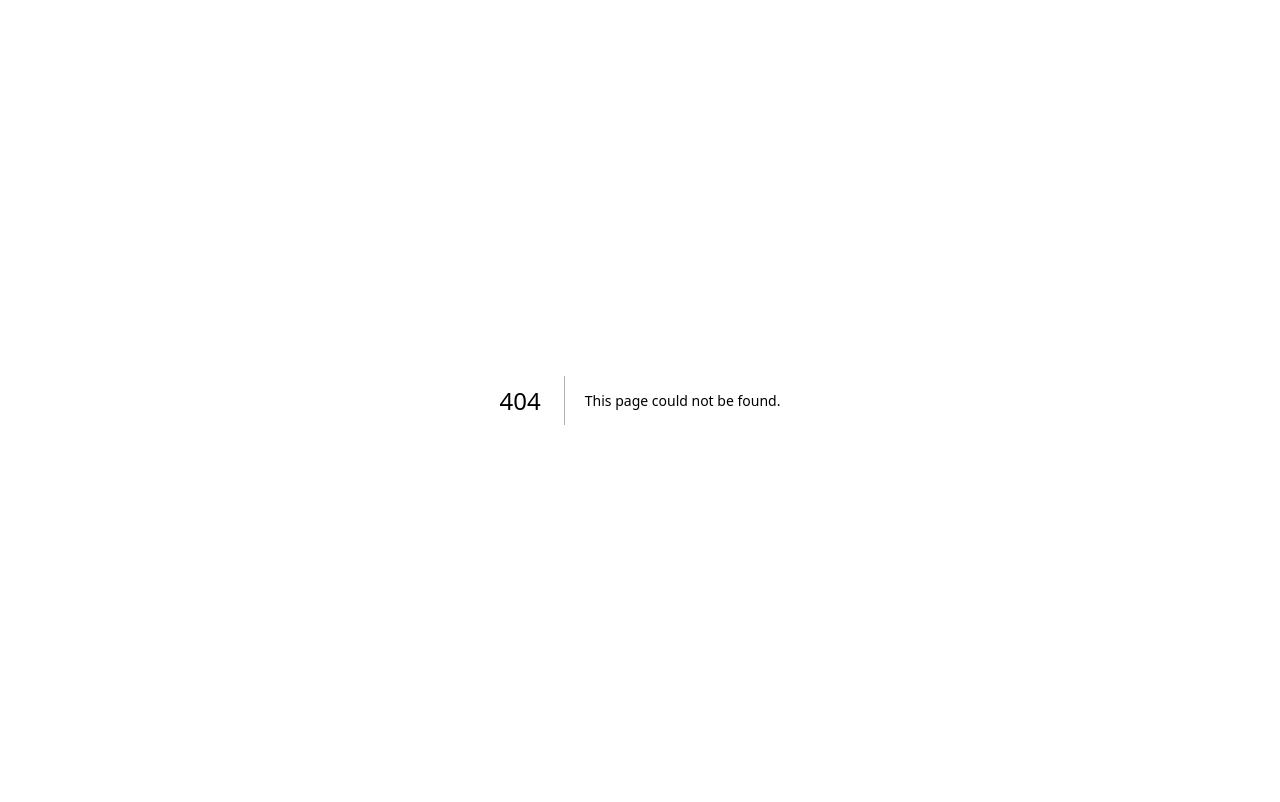
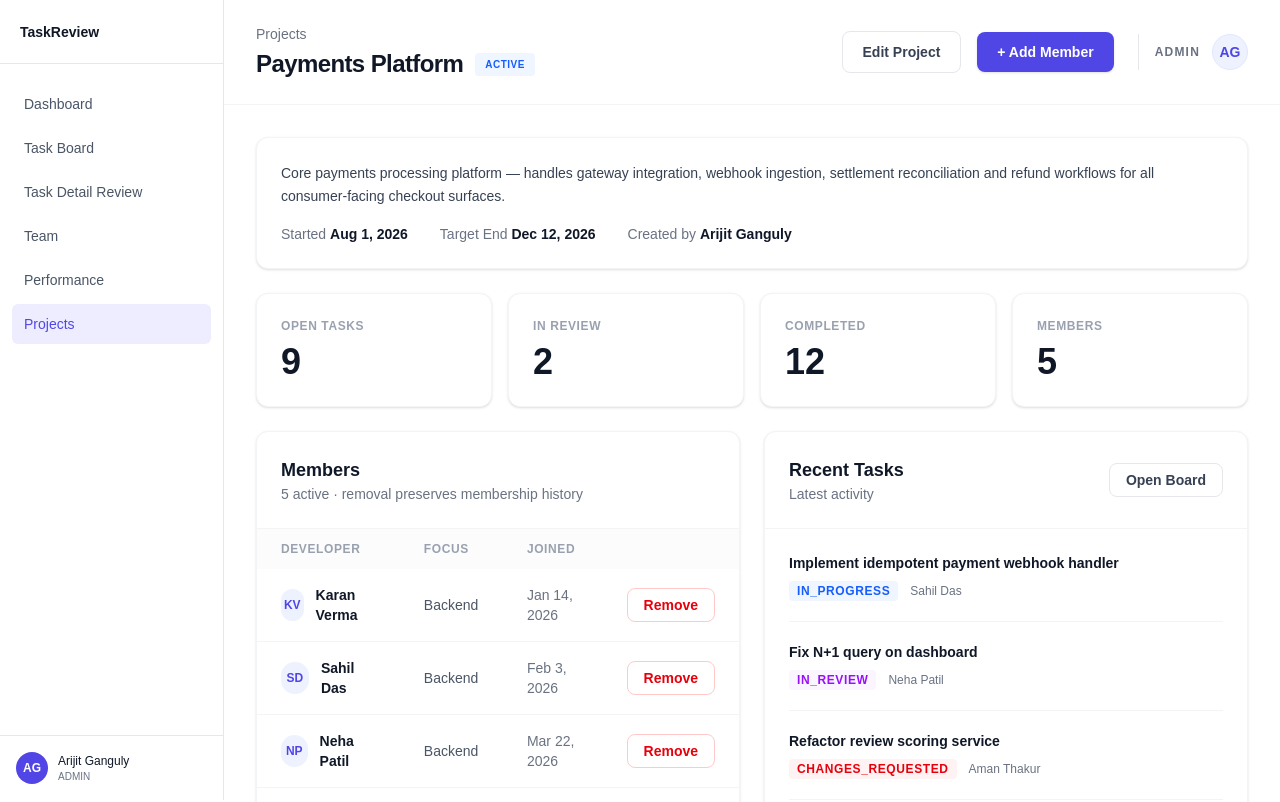
Before and after one commit to WorkR25/Internal-Engineering-Task-Management-System-Frontend, a Next.js app: page /projects in a window 1280 px wide. Before the commit this address had no page. Shown: the top 802 px of the page. Built offline with nearby package versions, Linux system fonts and the light colour scheme.

Commit message:
Project Detail

```diff
--- a/src/components/layout/sidebar.tsx
+++ b/src/components/layout/sidebar.tsx
@@ -7,7 +7,8 @@ type PageName =
   | "task-board"
   | "task-detail-review"
   | "team"
-  | "performance";
+  | "performance"
+  | "projects";
 
 interface SidebarProps {
   onPageChange: (page: PageName) => void;
@@ -48,7 +49,11 @@ export default function Sidebar({
       id: "performance",
       href: "/performance",
     },
-
+    {
+      label: "Projects",
+      id: "projects",
+      href: "/projects",
+    },
 
   ];
 
--- /dev/null
+++ b/src/pages/projects.tsx
@@ -0,0 +1,175 @@
+"use client";
+
+import React from 'react';
+import { useRouter } from 'next/navigation';
+import Sidebar from '../components/layout/sidebar';
+
+// Mock data based on the provided UI design
+const members = [
+  { initials: 'KV', name: 'Karan Verma', focus: 'Backend', joined: 'Jan 14, 2026' },
+  { initials: 'SD', name: 'Sahil Das', focus: 'Backend', joined: 'Feb 3, 2026' },
+  { initials: 'NP', name: 'Neha Patil', focus: 'Backend', joined: 'Mar 22, 2026' },
+  { initials: 'RS', name: 'Rhea Sen', focus: 'Full-stack', joined: 'Apr 8, 2026' },
+  { initials: 'AT', name: 'Aman Thakur', focus: 'Full-stack', joined: 'Jun 30, 2026' },
+];
+
+const recentTasks = [
+  { title: 'Implement idempotent payment webhook handler', status: 'IN_PROGRESS', assignee: 'Sahil Das', statusColor: 'bg-blue-50 text-blue-600' },
+  { title: 'Fix N+1 query on dashboard', status: 'IN_REVIEW', assignee: 'Neha Patil', statusColor: 'bg-purple-50 text-purple-600' },
+  { title: 'Refactor review scoring service', status: 'CHANGES_REQUESTED', assignee: 'Aman Thakur', statusColor: 'bg-red-50 text-red-600' },
+  { title: 'Seed roles and unassignment reasons', status: 'COMPLETED', assignee: 'Sahil Das', statusColor: 'bg-green-50 text-green-600' },
+];
+
+export default function ProjectsPage() {
+  const router = useRouter();
+
+  return (
+    <div className="flex min-h-screen bg-white font-sans">
+
+      {/* Sidebar Integration */}
+      <Sidebar
+              activePage="projects"
+              onPageChange={() => {}}
+            />
+
+      {/* Main Content Area - Offset by sidebar width (ml-56) */}
+      <div className="flex-1 ml-56 flex flex-col">
+
+        {/* Top Header Section */}
+        <div className="flex justify-between items-center px-8 py-6 border-b border-gray-100">
+          <div>
+            <p className="text-sm text-gray-500 mb-1">Projects</p>
+            <div className="flex items-center space-x-3">
+              <h1 className="text-2xl font-bold text-gray-900 tracking-tight">Payments Platform</h1>
+              <span className="bg-blue-50 text-blue-600 px-2.5 py-1 rounded text-[10px] font-bold uppercase tracking-wider">
+                Active
+              </span>
+            </div>
+          </div>
+
+          <div className="flex items-center space-x-4">
+            <button className="px-5 py-2.5 border border-gray-200 rounded-lg text-sm font-semibold text-gray-700 hover:bg-gray-50 transition-colors">
+              Edit Project
+            </button>
+            <button className="bg-[#4f46e5] text-white px-5 py-2.5 rounded-lg text-sm font-semibold hover:bg-indigo-700 transition-colors shadow-sm">
+              + Add Member
+            </button>
+
+            <div className="flex items-center space-x-3 border-l border-gray-200 pl-4 ml-2">
+              <span className="text-xs font-bold text-gray-500 uppercase tracking-widest">Admin</span>
+              <div className="w-9 h-9 rounded-full bg-indigo-50 text-[#4f46e5] flex items-center justify-center text-sm font-bold border border-indigo-100">
+                AG
+              </div>
+            </div>
+          </div>
+        </div>
+
+        {/* Scrollable Content Body */}
+        <div className="p-8 space-y-6 bg-white flex-1">
+
+          {/* Project Meta Info */}
+          <div className="bg-white rounded-xl border border-gray-100 p-6 shadow-sm">
+            <p className="text-sm text-gray-700 mb-4 leading-relaxed">
+              Core payments processing platform — handles gateway integration, webhook ingestion, settlement reconciliation and refund workflows for all consumer-facing checkout surfaces.
+            </p>
+            <div className="flex space-x-8 text-sm text-gray-500">
+              <p>Started <span className="font-semibold text-gray-900">Aug 1, 2026</span></p>
+              <p>Target End <span className="font-semibold text-gray-900">Dec 12, 2026</span></p>
+              <p>Created by <span className="font-semibold text-gray-900">Arijit Ganguly</span></p>
+            </div>
+          </div>
+
+          {/* Stats Grid */}
+          <div className="grid grid-cols-4 gap-4">
+            <div className="bg-white rounded-xl border border-gray-100 p-6 shadow-sm">
+              <h3 className="text-xs font-bold text-gray-400 uppercase tracking-wider mb-2">Open Tasks</h3>
+              <p className="text-4xl font-bold text-gray-900">9</p>
+            </div>
+            <div className="bg-white rounded-xl border border-gray-100 p-6 shadow-sm">
+              <h3 className="text-xs font-bold text-gray-400 uppercase tracking-wider mb-2">In Review</h3>
+              <p className="text-4xl font-bold text-gray-900">2</p>
+            </div>
+            <div className="bg-white rounded-xl border border-gray-100 p-6 shadow-sm">
+              <h3 className="text-xs font-bold text-gray-400 uppercase tracking-wider mb-2">Completed</h3>
+              <p className="text-4xl font-bold text-gray-900">12</p>
+            </div>
+            <div className="bg-white rounded-xl border border-gray-100 p-6 shadow-sm">
+              <h3 className="text-xs font-bold text-gray-400 uppercase tracking-wider mb-2">Members</h3>
+              <p className="text-4xl font-bold text-gray-900">5</p>
+            </div>
+          </div>
+
+          {/* Bottom Split Layout */}
+          <div className="grid grid-cols-2 gap-6">
+
+            {/* Members Table */}
+            <div className="bg-white rounded-xl border border-gray-100 shadow-sm overflow-hidden">
+              <div className="p-6 border-b border-gray-100">
+                <h2 className="text-lg font-bold text-gray-900">Members</h2>
+                <p className="text-sm text-gray-500">5 active · removal preserves membership history</p>
+              </div>
+              <table className="w-full text-left border-collapse">
+                <thead>
+                  <tr className="bg-gray-50/50">
+                    <th className="py-3 px-6 text-xs font-bold text-gray-400 uppercase tracking-wider">Developer</th>
+                    <th className="py-3 px-6 text-xs font-bold text-gray-400 uppercase tracking-wider">Focus</th>
+                    <th className="py-3 px-6 text-xs font-bold text-gray-400 uppercase tracking-wider">Joined</th>
+                    <th className="py-3 px-6"></th>
+                  </tr>
+                </thead>
+                <tbody className="divide-y divide-gray-100">
+                  {members.map((member, idx) => (
+                    <tr key={idx} className="hover:bg-gray-50/50 transition-colors">
+                      <td className="py-4 px-6">
+                        <div className="flex items-center space-x-3">
+                          <div className="w-8 h-8 rounded-full bg-indigo-50 text-[#4f46e5] flex items-center justify-center text-xs font-bold">
+                            {member.initials}
+                          </div>
+                          <p className="text-sm font-bold text-gray-900">{member.name}</p>
+                        </div>
+                      </td>
+                      <td className="py-4 px-6 text-sm text-gray-600">{member.focus}</td>
+                      <td className="py-4 px-6 text-sm text-gray-500">{member.joined}</td>
+                      <td className="py-4 px-6 text-right">
+                        <button className="px-4 py-1.5 border border-red-200 text-red-600 rounded-lg text-sm font-semibold hover:bg-red-50 transition-colors">
+                          Remove
+                        </button>
+                      </td>
+                    </tr>
+                  ))}
+                </tbody>
+              </table>
+            </div>
+
+            {/* Recent Tasks List */}
+            <div className="bg-white rounded-xl border border-gray-100 shadow-sm flex flex-col">
+              <div className="p-6 border-b border-gray-100 flex justify-between items-center">
+                <div>
+                  <h2 className="text-lg font-bold text-gray-900">Recent Tasks</h2>
+                  <p className="text-sm text-gray-500">Latest activity</p>
+                </div>
+                <button className="px-4 py-1.5 border border-gray-200 rounded-lg text-sm font-semibold text-gray-700 hover:bg-gray-50 transition-colors">
+                  Open Board
+                </button>
+              </div>
+              <div className="flex-1 p-6 space-y-5">
+                {recentTasks.map((task, idx) => (
+                  <div key={idx} className="pb-5 border-b border-gray-100 last:border-0 last:pb-0">
+                    <p className="text-sm font-bold text-gray-900 mb-2">{task.title}</p>
+                    <div className="flex items-center space-x-3 text-xs">
+                      <span className={`px-2 py-0.5 rounded font-bold uppercase tracking-wider ${task.statusColor}`}>
+                        {task.status}
+                      </span>
+                      <span className="text-gray-500">{task.assignee}</span>
+                    </div>
+                  </div>
+                ))}
+              </div>
+            </div>
+
+          </div>
+        </div>
+      </div>
+    </div>
+  );
+}
```
